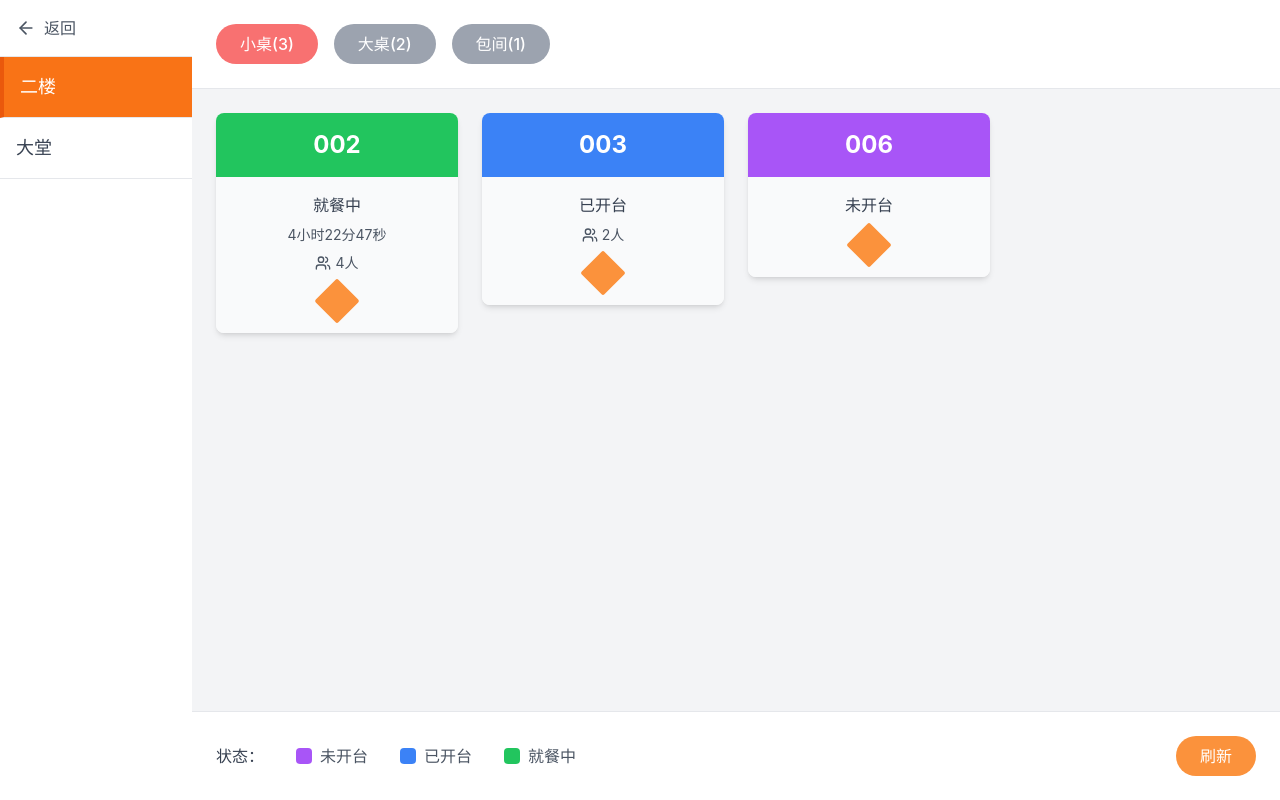
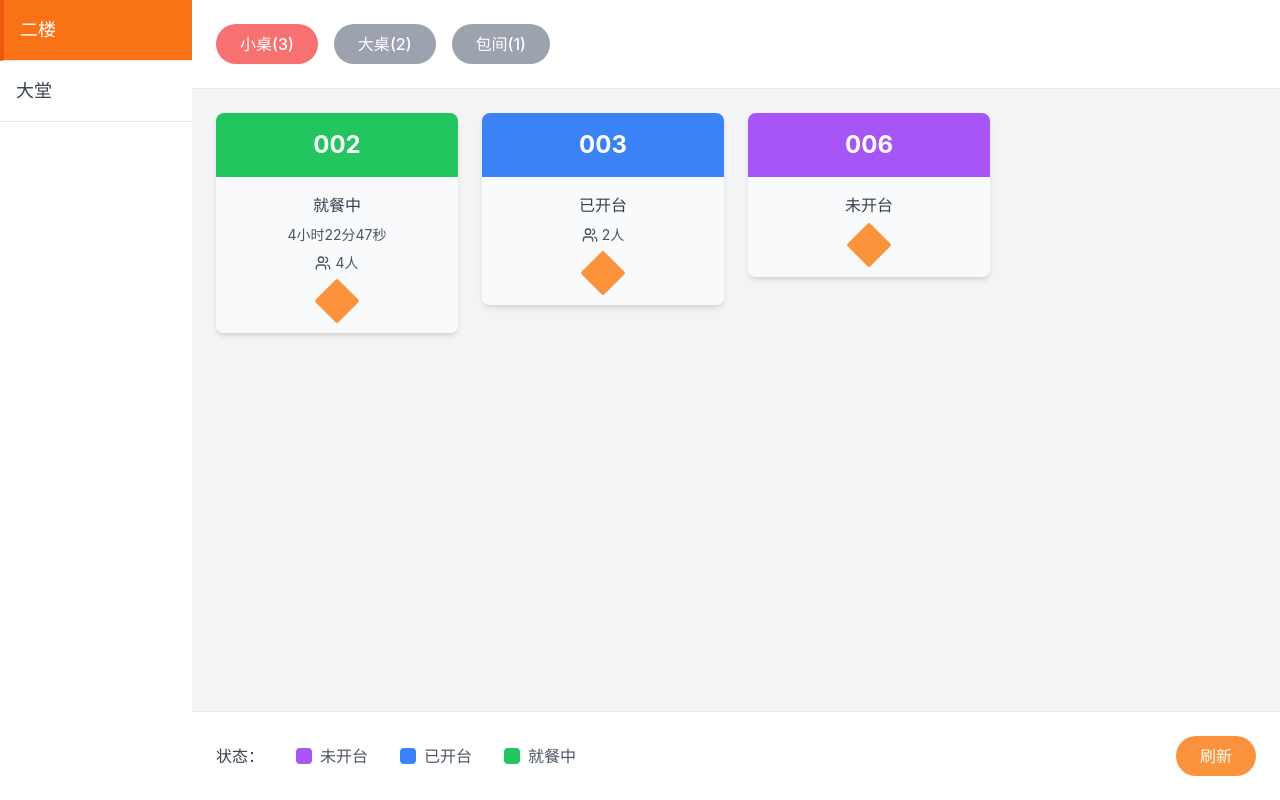
Before and after one commit to doublenian/newretail-web, a React (Vite) app: page /tables in a window 1280 px wide. Built offline with nearby package versions, Linux system fonts and the light colour scheme.

Commit message:
移除顶部导航栏

```diff
--- a/src/pages/TablesPage.tsx
+++ b/src/pages/TablesPage.tsx
@@ -171,17 +171,6 @@ const TablesPage: React.FC = () => {
     <div className="h-full w-full bg-gray-100 flex">
       {/* 左侧区域选择 */}
       <div className="w-48 bg-white flex flex-col">
-        {/* 返回按钮 */}
-        <div className="p-4 border-b border-gray-200">
-          <button
-            onClick={goBack}
-            className="flex items-center gap-2 text-gray-600 hover:text-gray-800 transition-colors"
-          >
-            <ArrowLeft className="w-5 h-5" />
-            <span>返回</span>
-          </button>
-        </div>
-
         {/* 区域列表 */}
         <div className="flex-1">
           {restaurantAreas.map((area) => (
```
